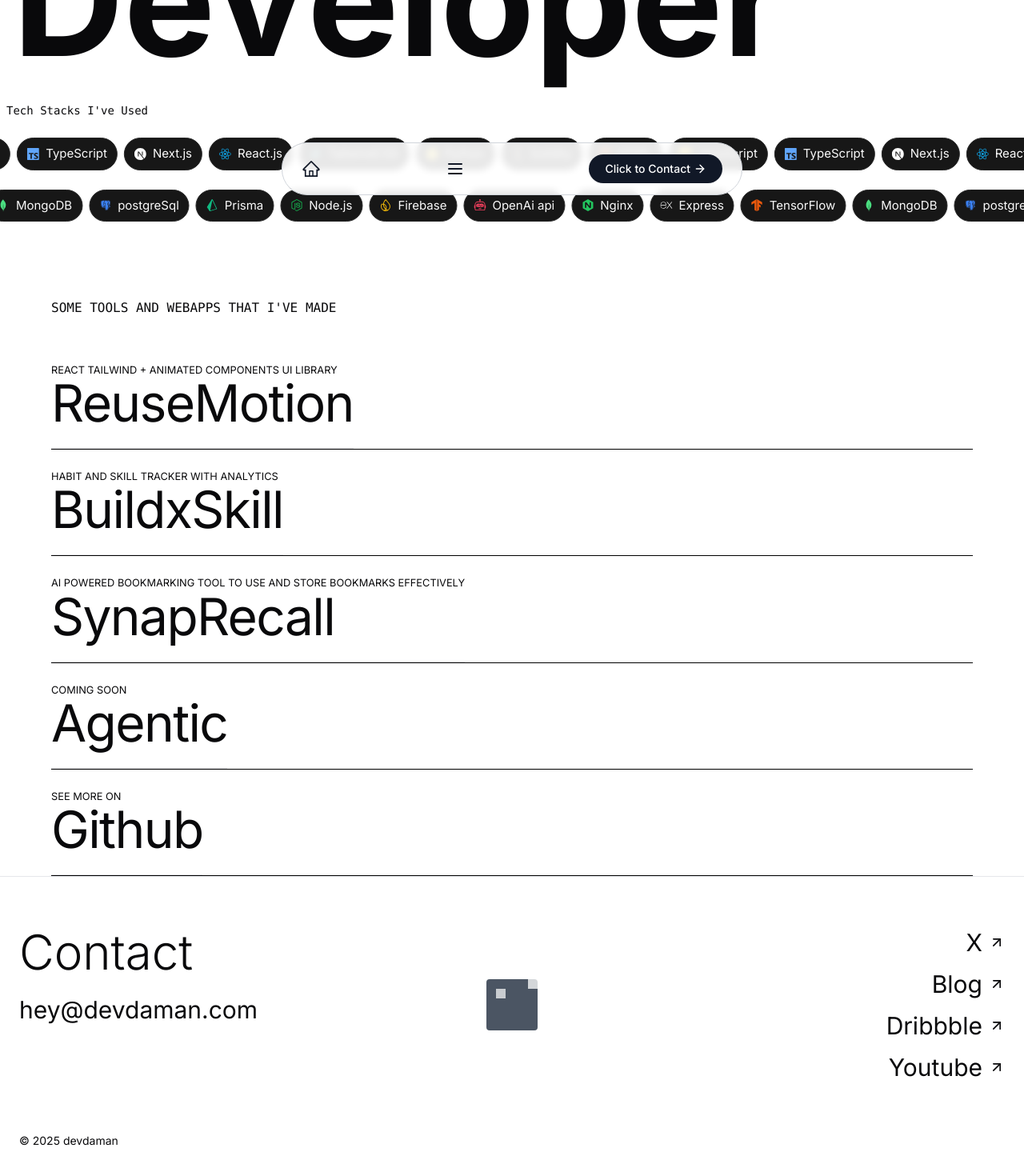
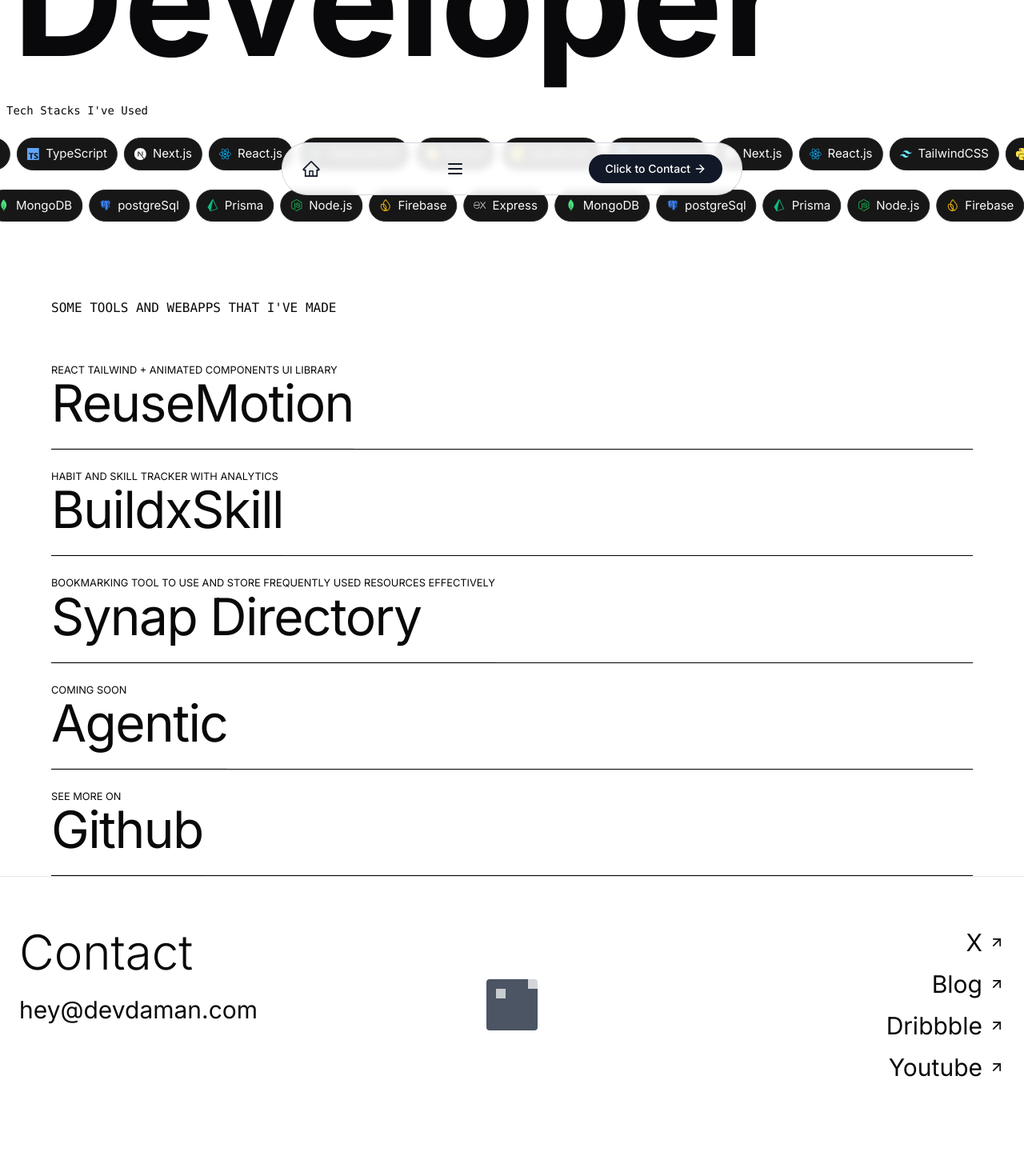
Before and after one commit to damandeep611/dev-blog, a Next.js app: page / in a window 1280 px wide. Shown: the part 532-2002 px from the top of the page at 80% size. Built offline with nearby package versions, Linux system fonts and the light colour scheme.

Commit message:
link added to works

```diff
--- a/app/components/SelectedWork.tsx
+++ b/app/components/SelectedWork.tsx
@@ -1,23 +1,30 @@
+import Link from "next/link";
+
 const selectedWorks = [
   {
     title: "ReuseMotion",
     info: "react Tailwind + Animated Components UI library",
+    href: "https://reusemotion.vercel.app/",
   },
   {
     title: "BuildxSkill ",
     info: "Habit and skill tracker with Analytics",
+    href: "https://buildxskill.vercel.app/",
   },
   {
-    title: "SynapRecall",
-    info: "AI Powered bookmarking tool to use and store bookmarks effectively ",
+    title: "Synap Directory",
+    info: "Bookmarking tool to use and store frequently used resources effectively ",
+    href: "https://synap.directory/",
   },
   {
     title: "Agentic",
     info: "coming soon",
+    href: "/",
   },
   {
     title: "Github",
     info: "see more on",
+    href: "https://github.com/damandeep611",
   },
 ];
 
@@ -33,6 +40,7 @@
           <div className="w-full">
             {selectedWorks.map((work) => (
               <SelectedWorkCards
+                link={work.href}
                 key={work.title}
                 title={work.title}
                 info={work.info}
@@ -48,10 +56,12 @@
 interface selectedWorksCardsProps {
   title: string;
   info: string;
+  link: string;
 }
 
-const SelectedWorkCards = ({ title, info }: selectedWorksCardsProps) => {
+const SelectedWorkCards = ({ title, info, link }: selectedWorksCardsProps) => {
   return (
+    <Link href={link} target="_blank">
       <div className=" flex items-center justify-between border-b border-black w-full group">
         <div className="py-6 border-b flex flex-col ">
           <p className="text-[0.8rem] uppercase">{info}</p>
@@ -64,5 +74,6 @@
           →
         </span>
       </div>
+    </Link>
   );
 };
--- a/app/components/layout/Footer.tsx
+++ b/app/components/layout/Footer.tsx
@@ -62,11 +62,6 @@
           ))}
         </div>
       </div>
-
-      {/* Copyright */}
-      <div className="mt-16">
-        <p className="text-sm">© 2025 devdaman</p>
-      </div>
     </footer>
   );
 }
--- a/app/constants/skillstack.tsx
+++ b/app/constants/skillstack.tsx
@@ -2,7 +2,6 @@
 import { BiLogoPostgresql } from "react-icons/bi";
 import { BsFillBootstrapFill, BsRobot } from "react-icons/bs";
 import {
-  SiCss3,
   SiExpress,
   SiFirebase,
   SiJavascript,
@@ -12,27 +11,22 @@
   SiNodedotjs,
   SiPrisma,
   SiReact,
-  SiStyledcomponents,
   SiTailwindcss,
   SiTypescript,
   // new icons
   SiKeras,
   SiTensorflow,
-  SiCplusplus,
-  SiBun,
-  SiC,
   SiPython,
-  SiSolidity,
-  SiHtml5,
-  SiFlask,
-  SiArchlinux,
   SiMongodb,
 } from "react-icons/si";
 
-export type stacksProps = Record<string,{
-  Icon: IconType;
-  className: string
-}>
+export type stacksProps = Record<
+  string,
+  {
+    Icon: IconType;
+    className: string;
+  }
+>;
 
 export const FRONTEND_TECH: stacksProps = {
   JavaScript: { Icon: SiJavascript, className: "text-yellow-400" },
@@ -41,18 +35,13 @@
   "React.js": { Icon: SiReact, className: "text-sky-500" },
   TailwindCSS: { Icon: SiTailwindcss, className: "text-cyan-300" },
   Python: { Icon: SiPython, className: "text-yellow-300" },
-  Solidity: { Icon: SiSolidity, className: "text-stone-500" },
-  HTML: { Icon: SiHtml5, className: "text-orange-600" },
-}
+};
 
 export const BACKEND_TECH = {
   postgreSql: { Icon: BiLogoPostgresql, className: "text-blue-500" },
   Prisma: { Icon: SiPrisma, className: "text-emerald-500" },
   "Node.js": { Icon: SiNodedotjs, className: "text-green-600" },
   Firebase: { Icon: SiFirebase, className: "text-yellow-500" },
-  "OpenAi api": { Icon: BsRobot, className: "text-rose-500" },
-  Nginx: { Icon: SiNginx, className: "text-green-500" },
   Express: { Icon: SiExpress, className: "" },
-  TensorFlow: { Icon: SiTensorflow, className: "text-orange-600" },
   MongoDB: { Icon: SiMongodb, className: "text-green-400" },
 };
```
Lines whose indentation alone changed are shown as unchanged.
